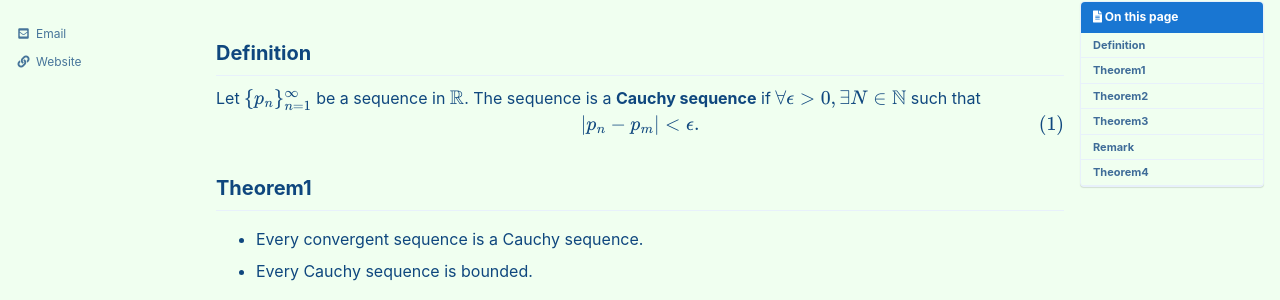
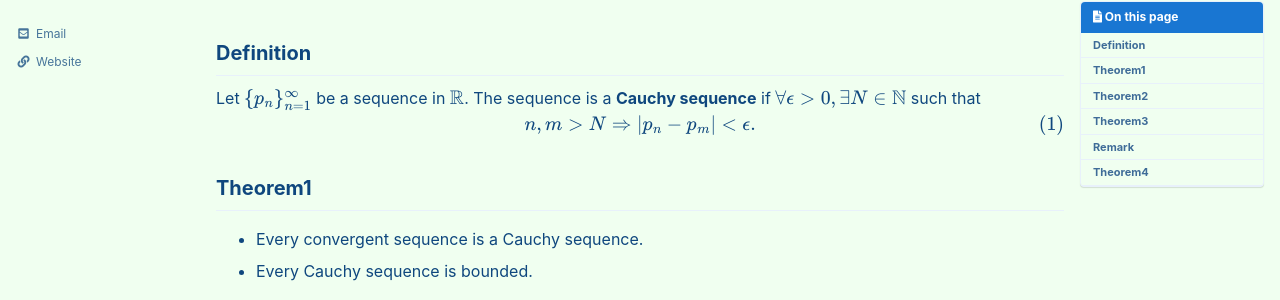
Before and after one commit to seanie12/blog, a Jekyll site: the page built from _posts/2021-01-02-cauchy-sequence.md, in a window 1280 px wide and 900 px high. Shown: the part 145-445 px from the top of the window. Built offline with Jekyll 4.4.1, drawn with Linux system fonts in a browser that asks for light colours; cached includes are drawn as plain includes; formulas are drawn with MathJax 3.

Commit message:
Update 2021-01-02-cauchy-sequence.md

```diff
--- a/_posts/2021-01-02-cauchy-sequence.md
+++ b/_posts/2021-01-02-cauchy-sequence.md
@@ -20,7 +20,7 @@ comments : true
 Let $$\{p_n\}_{n=1}^\infty$$ be a sequence in $\mathbb{R}$. The sequence is a **Cauchy sequence** if $\forall \epsilon >0, \exists N\in \mathbb{N}$ such that
 $$
 \begin{align}
-|p_n - p_m| < \epsilon.
+n,m > N \Rightarrow |p_n - p_m| < \epsilon.
 \end{align}$$
 
 ## Theorem1
```
